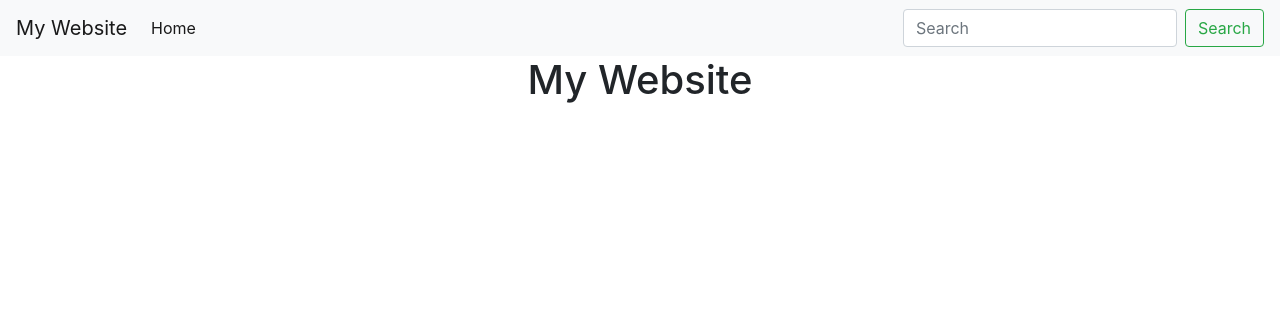
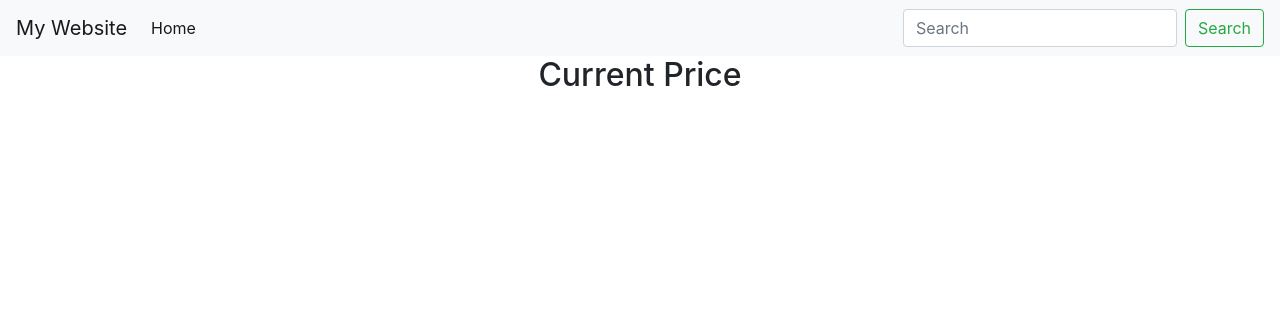
Before and after one commit to gautamamber/Django_Web_Scraping-app, a Django app: template webapp/templates/webapp/home.html in a window 1280 px wide. Shown: the top 316 px of the page. Run offline with Django 3.2, Linux system fonts and the light colour scheme; the template is opened without the code that fills it, so the values that code supplies are empty; some libraries are stand-ins or nearby versions.

Commit message:
Price api call

```diff
--- a/webapp/templates/webapp/home.html
+++ b/webapp/templates/webapp/home.html
@@ -1,7 +1,20 @@
 {% extends 'base.html' %}
 
 {% block content %}
-<center><h1>My Website</h1></center>
+
+<!-- <div class="jumbotron">
+  <h1 class="display-4">Welcome to My website</h1>
+
+</div> -->
+<center>
+	<h2>Current Price</h2>
+</center>
+{% for key,value in price.DISPLAY.items %}
+<center>
+
+	<h4>{{ key }} - {{ value.USD.PRICE }} </h4>
+</center><br>
+{% endfor %}
 
 <div class="container">
 	<div class="row">
--- a/webapp/views.py
+++ b/webapp/views.py
@@ -6,7 +6,10 @@ import  requests
 # Create your views here.
 
 def home(request):
+	# crypto price data
+	price_request = requests.get("https://min-api.cryptocompare.com/data/pricemultifull?fsyms=BTC,XRP&tsyms=USD,EUR")
+	price = json.loads(price_request.content.decode('utf-8'))
 	# cryptocompare news api
 	api_request = requests.get("https://min-api.cryptocompare.com/data/v2/news/?lang=EN")
 	api = json.loads(api_request.content.decode('utf-8'))
-	return render(request, "webapp/home.html" , {'api' : api})
+	return render(request, "webapp/home.html" , {'api' : api, 'price' : price})
```
